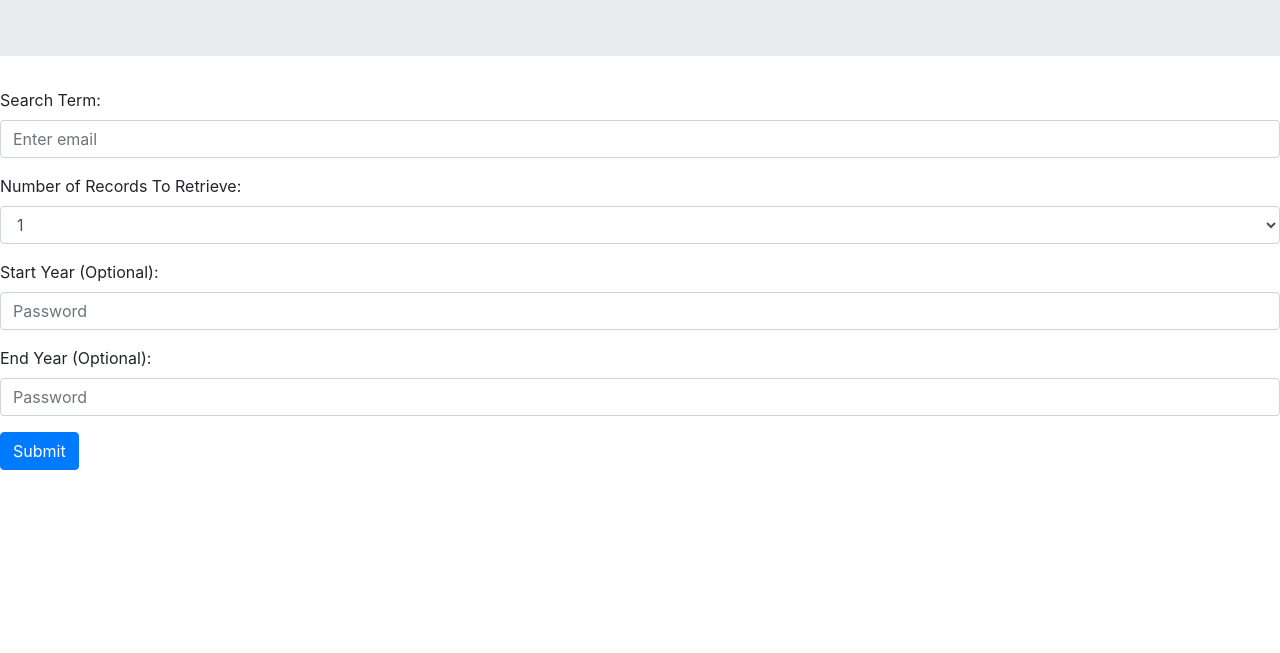
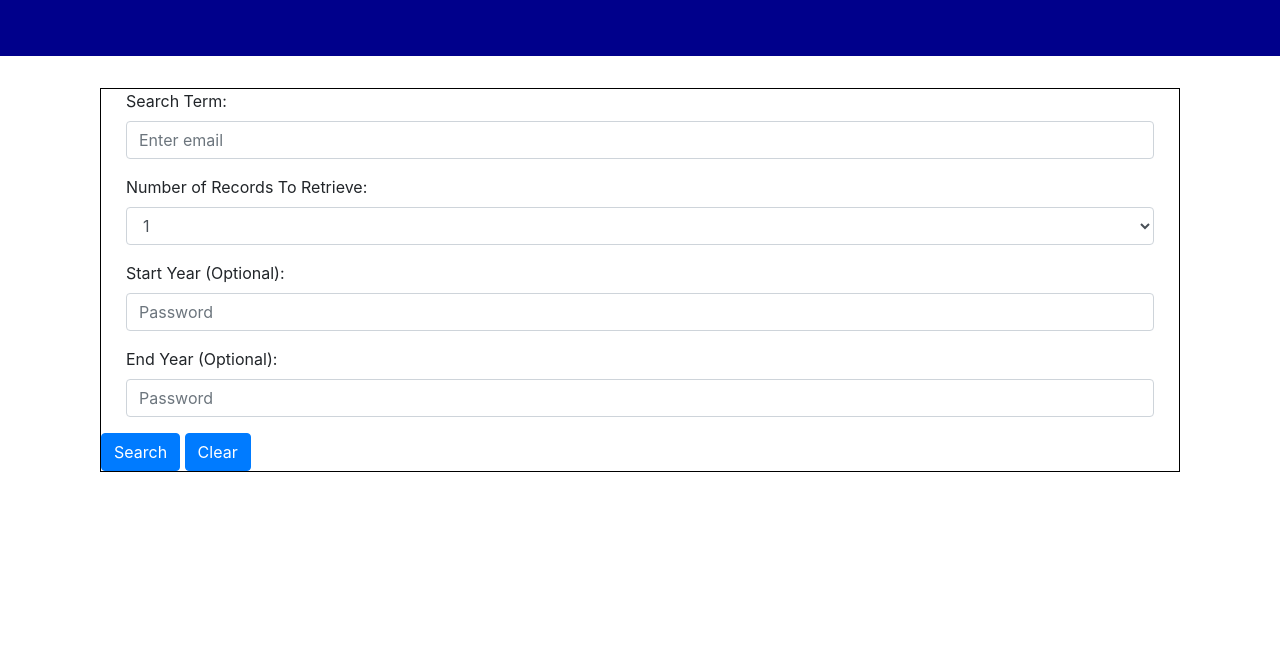
Before and after one commit to VanillaCoder/NYTSearch, a plain HTML site: page index.html in a window 1280 px wide. Shown: the part 147-800 px from the top of the page. Drawn offline with nearby package versions, Linux system fonts and the light colour scheme.

Commit message:
added id's

```diff
--- a/assets/css/styles.css
+++ b/assets/css/styles.css
@@ -1,12 +1,16 @@
-<<<<<<< HEAD
-.container{
-    border: 2px solid #00ff00
-=======
 .jumbotron{
     text-align: center;
     font-style: 'Open Sans', sans-serif;
     background-color: darkblue;
     color: white;
 
->>>>>>> caeb32ad10659aabfe66f7ef3d79452f9bfc66ca
 }
+.formContainer{
+    border: 1px solid #000;
+    margin-left: 100px;
+    margin-right: 100px;
+}
+.form-group{
+    margin-left: 25px;
+    margin-right: 25px;
+}
--- a/index.html
+++ b/index.html
@@ -6,7 +6,8 @@
   <meta name="viewport" content="width=device-width, initial-scale=1.0">
   <meta http-equiv="X-UA-Compatible" content="ie=edge">
 
-    <link rel="stylesheet" href="https://stackpath.bootstrapcdn.com/bootstrap/4.3.1/css/bootstrap.min.css" integrity="sha384-ggOyR0iXCbMQv3Xipma34MD+dH/1fQ784/j6cY/iJTQUOhcWr7x9JvoRxT2MZw1T" crossorigin="anonymous">
+  <link rel="stylesheet" href="https://stackpath.bootstrapcdn.com/bootstrap/4.3.1/css/bootstrap.min.css"
+    integrity="sha384-ggOyR0iXCbMQv3Xipma34MD+dH/1fQ784/j6cY/iJTQUOhcWr7x9JvoRxT2MZw1T" crossorigin="anonymous">
   <link href="https://fonts.googleapis.com/css?family=Open+Sans" rel="stylesheet">
   <link rel="stylesheet" href="assets/css/styles.css">
 
@@ -19,10 +20,12 @@
       <h1 class="display-4">New York Times Search</h1>
     </div>
   </div>
+  <div class="formContainer">
     <form>
       <div class="form-group">
         <label for="exampleInputEmail1">Search Term:</label>
-                  <input type="email" class="form-control" id="exampleInputEmail1" aria-describedby="emailHelp" placeholder="Enter email">
+        <input type="email" class="form-control" id="searchTerm" aria-describedby="emailHelp"
+          placeholder="Enter email">
       </div>
       <div class="form-group">
         <label for="exampleFormControlSelect1">Number of Records To Retrieve:</label>
@@ -36,15 +39,18 @@
       </div>
       <div class="form-group">
         <label for="exampleInputPassword1">Start Year (Optional):</label>
-                        <input type="password" class="form-control" id="exampleInputPassword1" placeholder="Password">
+        <input type="password" class="form-control" id="startYear" placeholder="Password">
       </div>
       <div class="form-group">
         <label for="exampleInputPassword1">End Year (Optional):</label>
-                            <input type="password" class="form-control" id="exampleInputPassword1" placeholder="Password">
+        <input type="password" class="form-control" id="endYear" placeholder="Password">
       </div>
 
-                <button type="submit" class="btn btn-primary">Submit</button>
+      <button type="submit" class="btn btn-primary" id="searchBtn">Search</button>
+      <button type="submit" class="btn btn-primary" id="clearBtn">Clear</button>
+
     </form>
+  </div>
 
   <script src="https://cdnjs.cloudflare.com/ajax/libs/jquery/3.2.1/jquery.min.js"></script>
   <script src="assets/javascript/app.js"></script>
```
Lines whose indentation alone changed are shown as unchanged.
